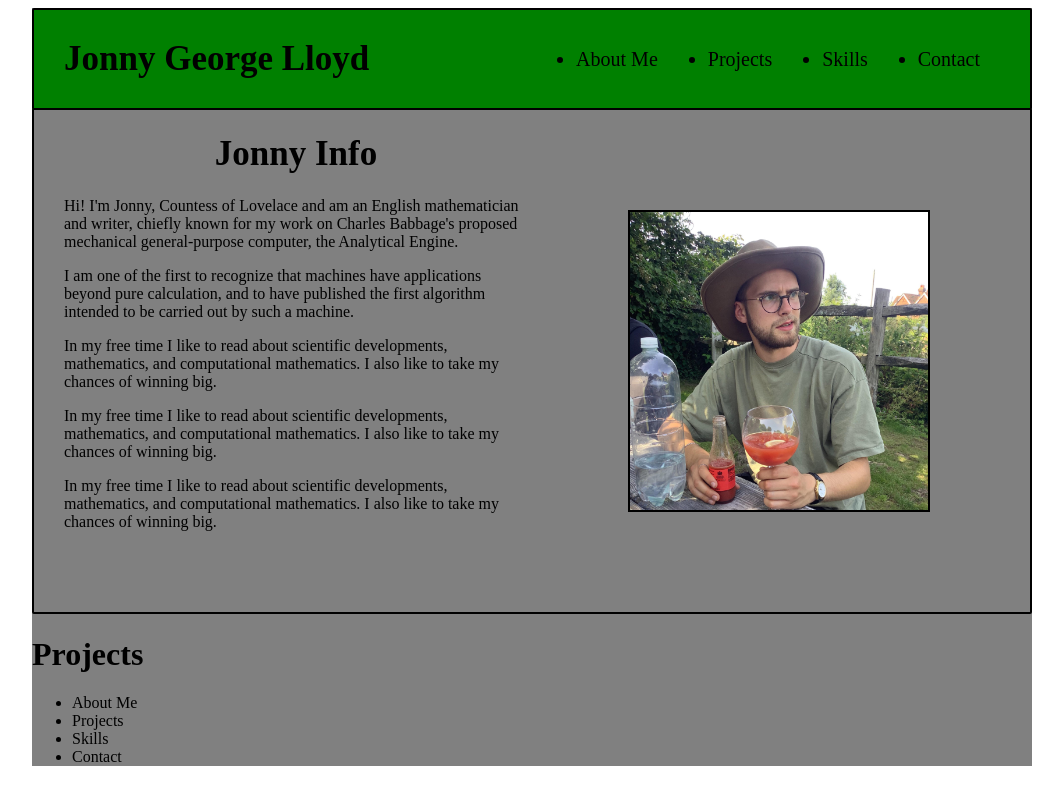
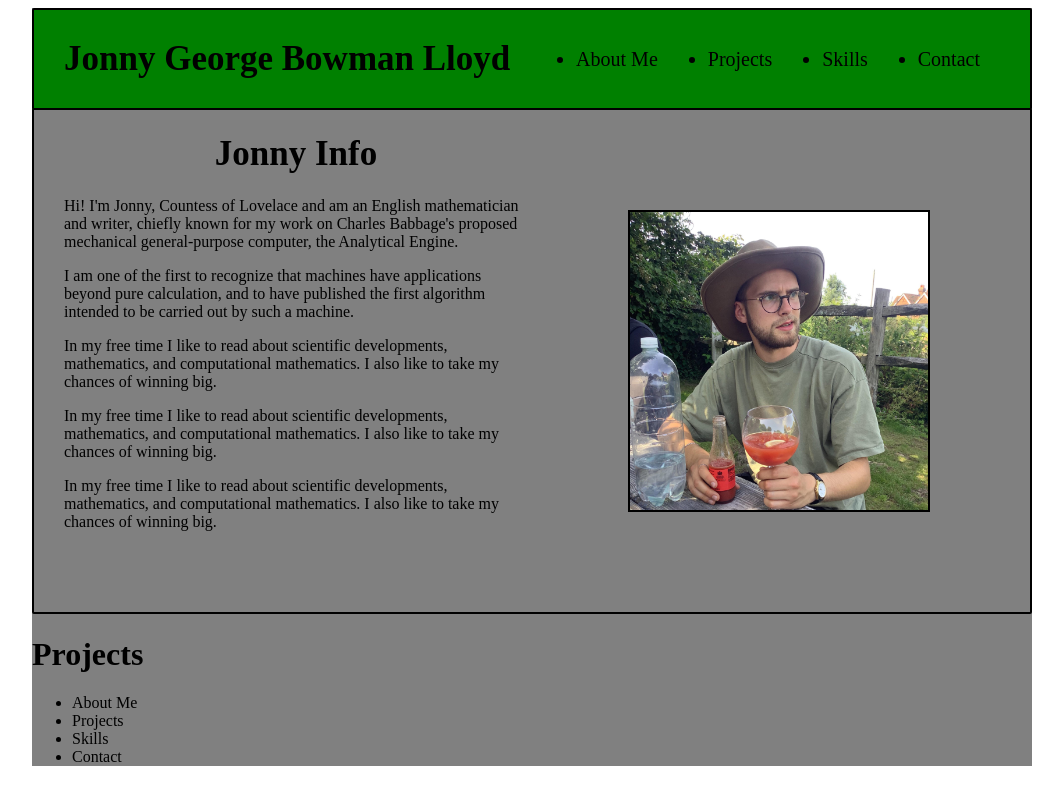
Before and after one commit to JonLlo/myPort, a plain HTML site: page index.html in a window 1280 px wide. Shown: the whole page, without its empty margins (108-1171 px from the left). Drawn offline with Linux system fonts and the light colour scheme.

Commit message:
commit 6

```diff
--- a/index.html
+++ b/index.html
@@ -9,7 +9,7 @@
   <body>
      <div class = "container">
      <nav>
-        <h1 id = name >Jonny George Lloyd</h1>
+        <h1 id = name >Jonny George Bowman Lloyd</h1>
         <ul>
           <li>About Me</li>
           <li>Projects</li>
```
